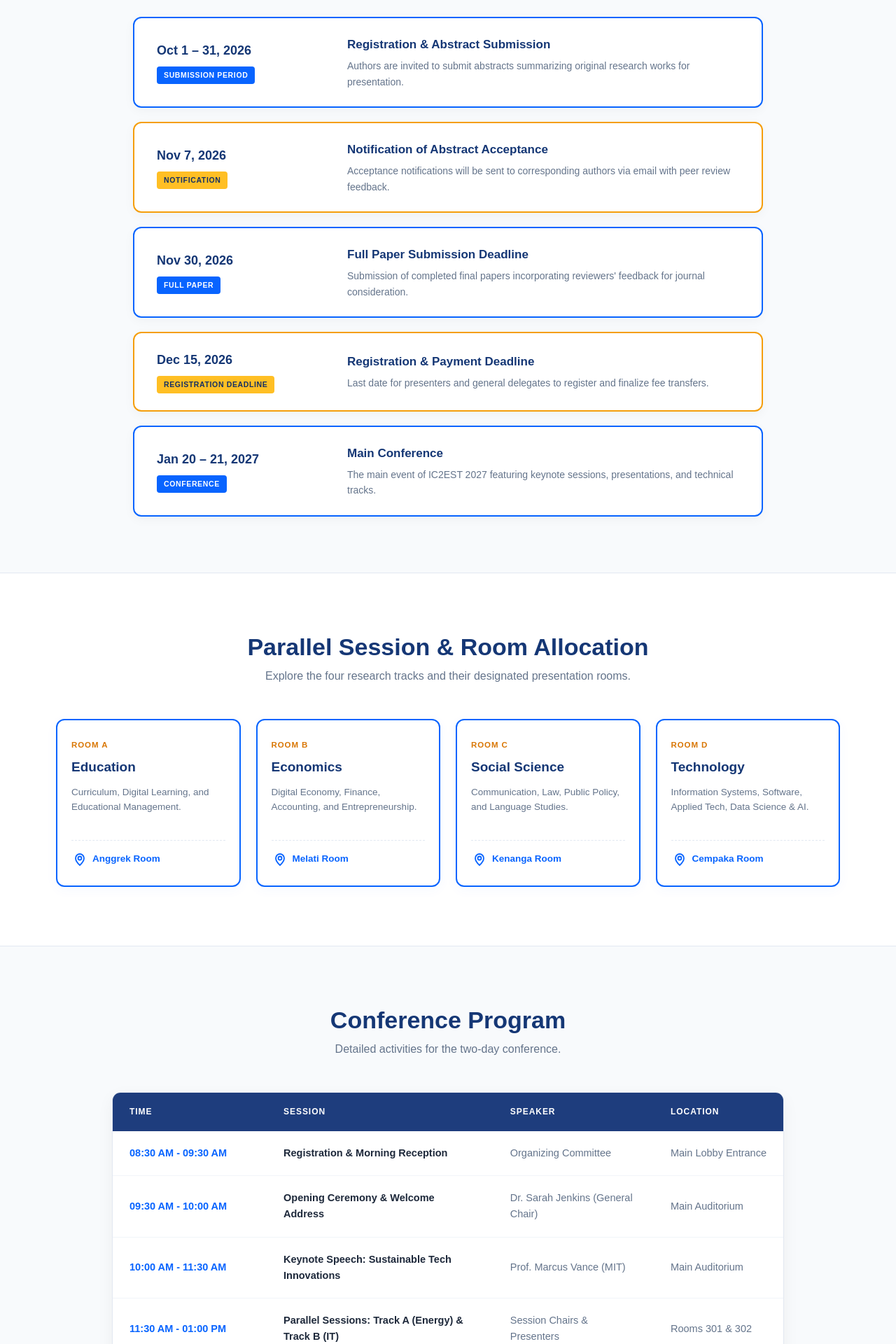
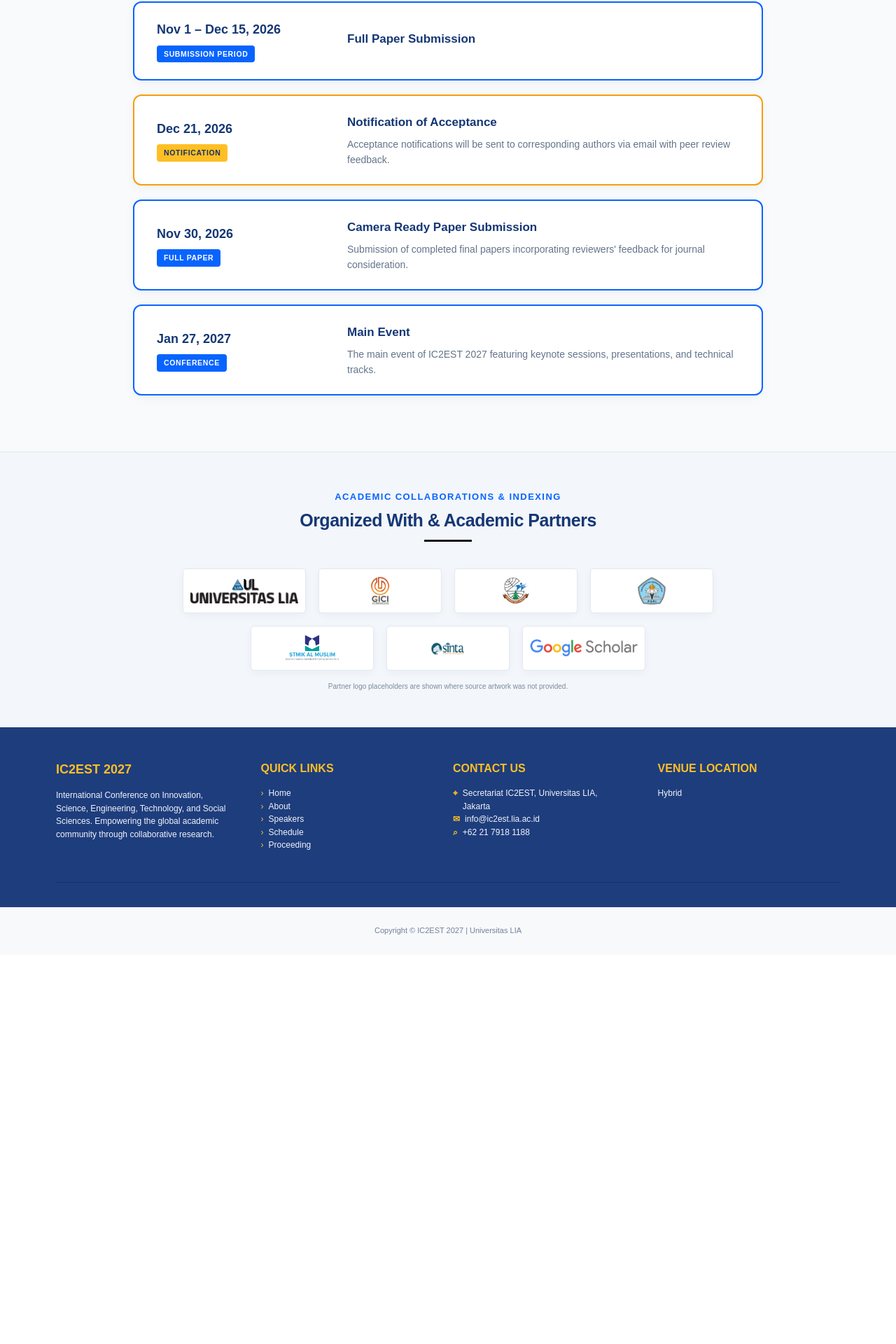
Before and after one commit to audialrsaa/ICES, a Next.js app: page /schedule in a window 1280 px wide. Shown: the part 874-2794 px from the top of the page at 70% size. After the commit the page ends 2238 px from the top, so only its background shows below. Built offline with nearby package versions, Linux system fonts and the light colour scheme.

Commit message:
benerin venue dll

```diff
--- a/app/schedule/page.js
+++ b/app/schedule/page.js
@@ -14,35 +14,33 @@ export const metadata = {
 const keyInfo = [
   {
     title: "Conference Date",
-    detail: "January 20–21, 2027",
+    detail: "January 27, 2027",
     icon: "calendar",
   },
   {
     title: "Venue",
-    detail: "Hotel Bidakara, Jakarta, Indonesia",
+    detail: "Hybrid",
     icon: "location",
   },
   {
-    title: "Time Zone",
-    detail: "Western Indonesian Time (WIB / UTC+7)",
+    title: "Time",
+    detail: "08.00-17.00",
     icon: "clock",
   },
 ];
 
 const importantDates = [
   {
-    date: "Oct 1 – 31, 2026",
+    date: " Nov 1 – Dec 15, 2026",
     badge: "SUBMISSION PERIOD",
     theme: "blue",
-    title: "Registration & Abstract Submission",
-    description:
-      "Authors are invited to submit abstracts summarizing original research works for presentation.",
+    title: "Full Paper Submission",
   },
   {
-    date: "Nov 7, 2026",
+    date: "Dec 21, 2026",
     badge: "NOTIFICATION",
     theme: "gold",
-    title: "Notification of Abstract Acceptance",
+    title: "Notification of Acceptance",
     description:
       "Acceptance notifications will be sent to corresponding authors via email with peer review feedback.",
   },
@@ -50,81 +48,81 @@ const importantDates = [
     date: "Nov 30, 2026",
     badge: "FULL PAPER",
     theme: "blue",
-    title: "Full Paper Submission Deadline",
+    title: "Camera Ready Paper Submission",
     description:
       "Submission of completed final papers incorporating reviewers' feedback for journal consideration.",
   },
+  // {
+  //   date: "Dec 15, 2026",
+  //   badge: "REGISTRATION DEADLINE",
+  //   theme: "gold",
+  //   title: "Registration & Payment Deadline",
+  //   description:
+  //     "Last date for presenters and general delegates to register and finalize fee transfers.",
+  // },
   {
-    date: "Dec 15, 2026",
-    badge: "REGISTRATION DEADLINE",
-    theme: "gold",
-    title: "Registration & Payment Deadline",
-    description:
-      "Last date for presenters and general delegates to register and finalize fee transfers.",
-  },
-  {
-    date: "Jan 20 – 21, 2027",
+    date: "Jan 27, 2027",
     badge: "CONFERENCE",
     theme: "blue",
-    title: "Main Conference",
+    title: "Main Event",
     description:
       "The main event of IC2EST 2027 featuring keynote sessions, presentations, and technical tracks.",
   },
 ];
 
-const rooms = [
-  {
-    roomCode: "ROOM A",
-    track: "Education",
-    topics: "Curriculum, Digital Learning, and Educational Management.",
-    location: "Anggrek Room",
-  },
-  {
-    roomCode: "ROOM B",
-    track: "Economics",
-    topics: "Digital Economy, Finance, Accounting, and Entrepreneurship.",
-    location: "Melati Room",
-  },
-  {
-    roomCode: "ROOM C",
-    track: "Social Science",
-    topics: "Communication, Law, Public Policy, and Language Studies.",
-    location: "Kenanga Room",
-  },
-  {
-    roomCode: "ROOM D",
-    track: "Technology",
-    topics: "Information Systems, Software, Applied Tech, Data Science & AI.",
-    location: "Cempaka Room",
-  },
-];
+// const rooms = [
+//   {
+//     roomCode: "ROOM A",
+//     track: "Education",
+//     topics: "Curriculum, Digital Learning, and Educational Management.",
+//     location: "Anggrek Room",
+//   },
+//   {
+//     roomCode: "ROOM B",
+//     track: "Economics",
+//     topics: "Digital Economy, Finance, Accounting, and Entrepreneurship.",
+//     location: "Melati Room",
+//   },
+//   {
+//     roomCode: "ROOM C",
+//     track: "Social Science",
+//     topics: "Communication, Law, Public Policy, and Language Studies.",
+//     location: "Kenanga Room",
+//   },
+//   {
+//     roomCode: "ROOM D",
+//     track: "Technology",
+//     topics: "Information Systems, Software, Applied Tech, Data Science & AI.",
+//     location: "Cempaka Room",
+//   },
+// ];
 
-const programSchedule = [
-  {
-    time: "08:30 AM - 09:30 AM",
-    session: "Registration & Morning Reception",
-    speaker: "Organizing Committee",
-    location: "Main Lobby Entrance",
-  },
-  {
-    time: "09:30 AM - 10:00 AM",
-    session: "Opening Ceremony & Welcome Address",
-    speaker: "Dr. Sarah Jenkins (General Chair)",
-    location: "Main Auditorium",
-  },
-  {
-    time: "10:00 AM - 11:30 AM",
-    session: "Keynote Speech: Sustainable Tech Innovations",
-    speaker: "Prof. Marcus Vance (MIT)",
-    location: "Main Auditorium",
-  },
-  {
-    time: "11:30 AM - 01:00 PM",
-    session: "Parallel Sessions: Track A (Energy) & Track B (IT)",
-    speaker: "Session Chairs & Presenters",
-    location: "Rooms 301 & 302",
-  },
-];
+// const programSchedule = [
+//   {
+//     time: "08:30 AM - 09:30 AM",
+//     session: "Registration & Morning Reception",
+//     speaker: "Organizing Committee",
+//     location: "Main Lobby Entrance",
+//   },
+//   {
+//     time: "09:30 AM - 10:00 AM",
+//     session: "Opening Ceremony & Welcome Address",
+//     speaker: "Dr. Sarah Jenkins (General Chair)",
+//     location: "Main Auditorium",
+//   },
+//   {
+//     time: "10:00 AM - 11:30 AM",
+//     session: "Keynote Speech: Sustainable Tech Innovations",
+//     speaker: "Prof. Marcus Vance (MIT)",
+//     location: "Main Auditorium",
+//   },
+//   {
+//     time: "11:30 AM - 01:00 PM",
+//     session: "Parallel Sessions: Track A (Energy) & Track B (IT)",
+//     speaker: "Session Chairs & Presenters",
+//     location: "Rooms 301 & 302",
+//   },
+// ];
 
 export default function SchedulePage() {
   return (
@@ -208,7 +206,7 @@ export default function SchedulePage() {
           </div>
         </section>
 
-        {/* Section 3: Parallel Session & Room Allocation */}
+        {/* Section 3: Parallel Session & Room Allocation
         <section className="schedule-rooms-section">
           <div className="content-width">
             <div className="schedule-section-header-center">
@@ -235,9 +233,9 @@ export default function SchedulePage() {
               ))}
             </div>
           </div>
-        </section>
+        </section> */}
 
-        {/* Section 4: Conference Program */}
+        {/* Section 4: Conference Program
         <section className="schedule-program-section">
           <div className="content-width">
             <div className="schedule-section-header-center">
@@ -270,7 +268,7 @@ export default function SchedulePage() {
               </table>
             </div>
           </div>
-        </section>
+        </section> */}
 
         {/* Section 5: Academic Partners */}
         <PartnersSection />
```
